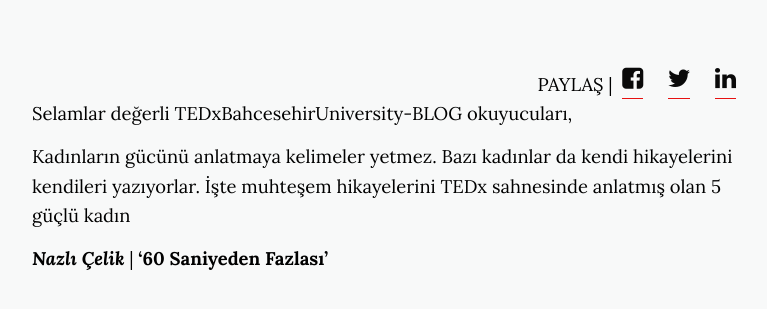
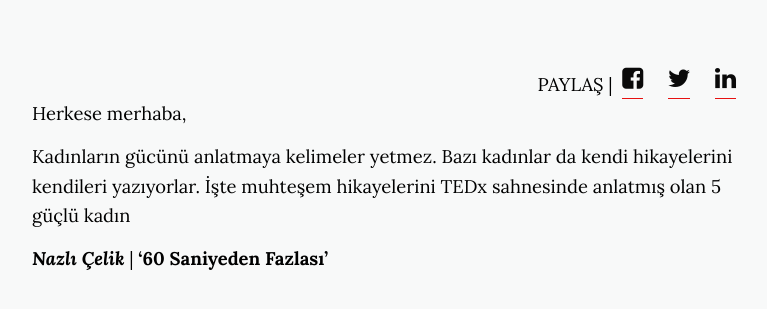
Before and after one commit to TEDxBahcesehir/blog, a Jekyll site: the page built from _posts/2108-06-28-kadinlarin-gucunu-kanitlayan-5-tedx-konusmasi.markdown, in a window 1280 px wide and 900 px high, scrolled down 489 px, cut to the strip 159-472 px from the top of the window. Shown: the top 309 px of the strip, without its empty margins (256-1023 px from the left). Built offline with Jekyll 4.4.1, drawn with Linux system fonts in a browser that asks for light colours; nearby versions of some CDN libraries.

```diff
--- a/_posts/2108-06-28-kadinlarin-gucunu-kanitlayan-5-tedx-konusmasi.markdown
+++ b/_posts/2108-06-28-kadinlarin-gucunu-kanitlayan-5-tedx-konusmasi.markdown
@@ -9,7 +9,7 @@
 image: https://images.unsplash.com/photo-1522099763795-86dba0ff3339?ixlib=rb-0.3.5&ixid=eyJhcHBfaWQiOjEyMDd9&s=1b14534c9fbf77d12375000ca26e73ab&auto=format&fit=crop&w=634&q=80
 image-sm: https://images.unsplash.com/photo-1522099763795-86dba0ff3339?ixlib=rb-0.3.5&ixid=eyJhcHBfaWQiOjEyMDd9&s=1b14534c9fbf77d12375000ca26e73ab&auto=format&fit=crop&w=634&q=80
 ---
-Selamlar değerli TEDxBahcesehirUniversity-BLOG okuyucuları,
+Herkese merhaba,
 
 Kadınların gücünü anlatmaya kelimeler yetmez. Bazı kadınlar da kendi hikayelerini kendileri yazıyorlar. İşte muhteşem hikayelerini TEDx sahnesinde anlatmış olan 5 güçlü kadın
 
```
